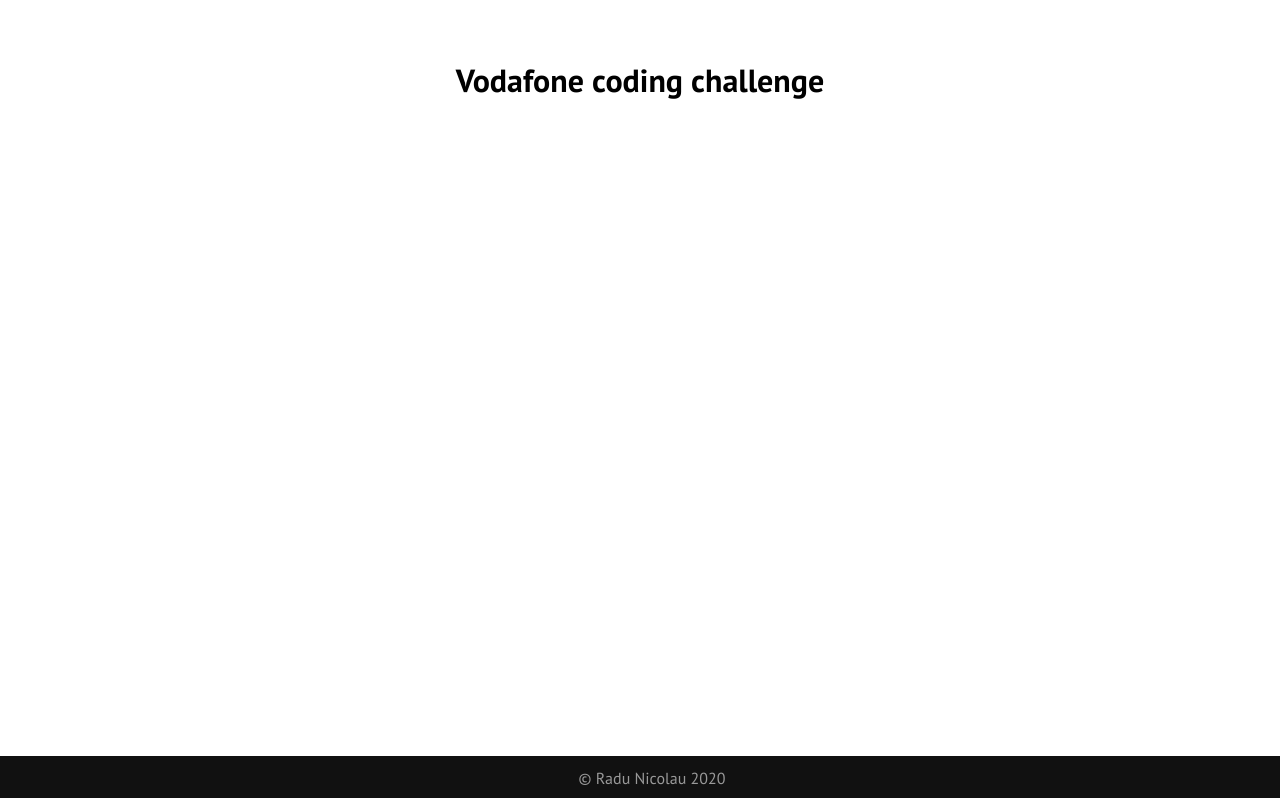
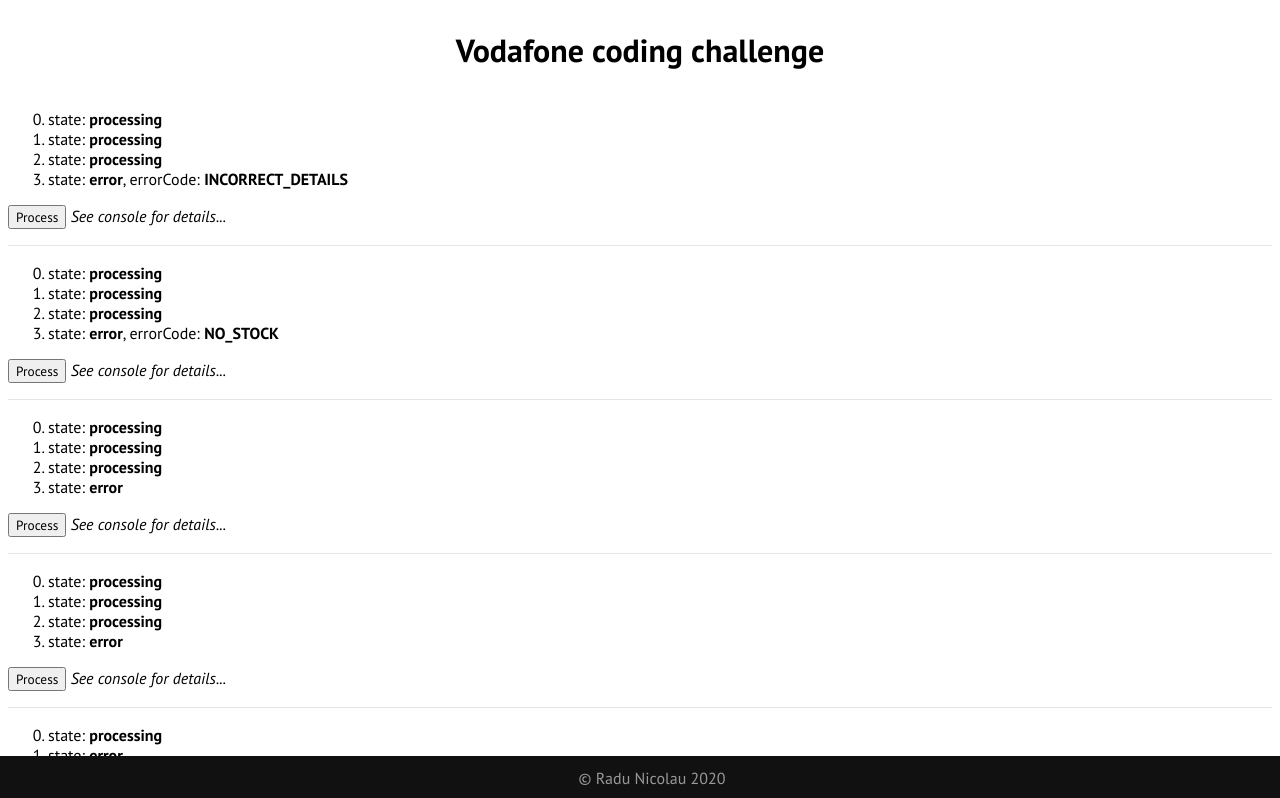
Before and after one commit to nicolau-pro/Vodafone, a React (Create React App) app: page / in a window 1280 px wide. Shown: the top 798 px of the page. Built offline with nearby package versions, Linux system fonts and the light colour scheme; some icons are missing.

Commit message:
Implemented in react app

```diff
--- a/public/styles/App.min.css
+++ b/public/styles/App.min.css
@@ -1 +1 @@
-*{font-family:'PT Sans', sans-serif}header{display:-webkit-box;display:-ms-flexbox;display:flex;-webkit-box-pack:center;-ms-flex-pack:center;justify-content:center;padding:30px}header *{display:inline-block}*{text-align:center}footer{background-color:#111;bottom:0;font-size:16px;left:0;padding:12px;position:fixed;text-align:center;width:100%}footer a{color:#999;text-decoration:none}
+*{font-family:'PT Sans', sans-serif}hr{border:0;border-top:1px solid black;display:block;height:1px;margin:1em 0;opacity:0.1;padding:0}header{display:-webkit-box;display:-ms-flexbox;display:flex;-webkit-box-pack:center;-ms-flex-pack:center;justify-content:center}header *{display:inline-block}footer{background-color:#111;bottom:0;font-size:16px;left:0;padding:12px;position:fixed;text-align:center;width:100%}footer a{color:#999;text-decoration:none}
--- a/src/App.js
+++ b/src/App.js
@@ -1,5 +1,6 @@
 import React, { Component } from 'react';
 import './styles/App.css';
+import Display from './components/Display';
 
 class App extends Component {
   constructor(props) {
@@ -13,64 +14,21 @@
         require('./data/example.json'),
         require('./data/sucess.json'),
       ],
-      currentInput: 5,
     };
   }
 
   componentDidMount() {
-    console.log('Loaded input');
-    console.table(this.state.inputs[this.state.currentInput].data);
-
-    function getProcessingPage(data) {
-      let message = data[0];
-      let state = message.state;
-      let errorCode = message.errorCode;
-
-      console.log(message);
-
-      switch (state) {
-        case 'sucess':
-          console.log("RETURN: { title: 'Order complete', message: null }");
-          return { title: 'Order complete', message: null };
-
-        case 'processing':
-          if (data.length > 1) {
-            data.shift();
-            setTimeout(function () {
-              getProcessingPage(data);
-            }, 200);
-          } else {
-            console.log("RETURN: { title: 'Error page', message: null }");
-            return { title: 'Error page', message: null };
-          }
-          break;
-
-        case 'error':
-          switch (errorCode) {
-            case 'NO_STOCK':
-              console.log("RETURN: { title: 'Error page', message: 'No stock has been found' }");
-              return { title: 'Error page', message: 'No stock has been found' };
-
-            case 'INCORRECT_DETAILS':
-              console.log("RETURN: { title: 'Error page', message: 'Incorrect details have been entered' }");
-              return { title: 'Error page', message: 'Incorrect details have been entered' };
-
-            default:
-              console.log("RETURN: { title: 'Error page', message: null }");
-              return { title: 'Error page', message: null };
-          }
-
-        default:
-          console.log("RETURN: { title: 'Error page', message: null }");
-          return { title: 'Error page', message: null };
-      }
-    }
-
-    getProcessingPage(this.state.inputs[this.state.currentInput].data);
+    console.log('Loaded inputs');
   }
 
   render() {
-    return <></>;
+    return (
+      <>
+        {this.state.inputs.map((input, index) => (
+          <Display key={index} input={input} />
+        ))}
+      </>
+    );
   }
 }
 
--- a/src/components/Display.jsx
+++ b/src/components/Display.jsx
@@ -1,9 +1,82 @@
-import React, { Component } from "react";
+import React, { Component } from 'react';
 
-class Display extends Component {
-  state = {};
+function getProcessingPage(data) {
+  const message = data[0];
+
+  switch (message.state) {
+    case 'sucess':
+      console.log("RETURN: { title: 'Order complete', message: null }");
+      return { title: 'Order complete', message: null };
+
+    case 'processing':
+      console.log('processing' + '.'.repeat(data.length - 1));
+      if (data.length > 1) {
+        let newData = [...data];
+        newData.shift();
+        setTimeout(function () {
+          getProcessingPage(newData);
+        }, 2000);
+      } else {
+        console.log("RETURN: { title: 'Error page', message: null }");
+        return { title: 'Error page', message: null };
+      }
+      break;
+
+    case 'error':
+      switch (message.errorCode) {
+        case 'NO_STOCK':
+          console.log("RETURN: { title: 'Error page', message: 'No stock has been found' }");
+          return { title: 'Error page', message: 'No stock has been found' };
+
+        case 'INCORRECT_DETAILS':
+          console.log("RETURN: { title: 'Error page', message: 'Incorrect details have been entered' }");
+          return { title: 'Error page', message: 'Incorrect details have been entered' };
+
+        default:
+          console.log("RETURN: { title: 'Error page', message: null }");
+          return { title: 'Error page', message: null };
+      }
+
+    default:
+      console.log("RETURN: { title: 'Error page', message: null }");
+      return { title: 'Error page', message: null };
+  }
+}
+
+export class Display extends Component {
+  process = () => {
+    let data = this.props.input.data;
+    console.clear();
+    console.table(data);
+    getProcessingPage(data);
+  };
+
   render() {
-    return <section className="row display">Display</section>;
+    return (
+      <section className='display'>
+        <ol start='0'>
+          {this.props.input.data.map((message, index) => (
+            <li key={index}>
+              <span>
+                state: <strong>{message.state}</strong>
+                {message.errorCode ? (
+                  <>
+                    , errorCode: <strong>{message.errorCode}</strong>
+                  </>
+                ) : (
+                  <></>
+                )}
+              </span>
+            </li>
+          ))}
+        </ol>
+        <button type='button' onClick={this.process}>
+          Process
+        </button>
+        <em>&nbsp;See console for details...</em>
+        <hr />
+      </section>
+    );
   }
 }
 
--- a/src/styles/App.css
+++ b/src/styles/App.css
@@ -1,5 +1,15 @@
 * {
   font-family: 'PT Sans', sans-serif;
+}
+
+hr {
+  border: 0;
+  border-top: 1px solid black;
+  display: block;
+  height: 1px;
+  margin: 1em 0;
+  opacity: 0.1;
+  padding: 0;
 }
 
 header {
@@ -9,15 +19,10 @@
   -webkit-box-pack: center;
       -ms-flex-pack: center;
           justify-content: center;
-  padding: 30px;
 }
 
 header * {
   display: inline-block;
-}
-
-* {
-  text-align: center;
 }
 
 footer {
--- a/src/styles/App.min.css
+++ b/src/styles/App.min.css
@@ -1 +1 @@
-*{font-family:'PT Sans', sans-serif}header{display:-webkit-box;display:-ms-flexbox;display:flex;-webkit-box-pack:center;-ms-flex-pack:center;justify-content:center;padding:30px}header *{display:inline-block}*{text-align:center}footer{background-color:#111;bottom:0;font-size:16px;left:0;padding:12px;position:fixed;text-align:center;width:100%}footer a{color:#999;text-decoration:none}
+*{font-family:'PT Sans', sans-serif}hr{border:0;border-top:1px solid black;display:block;height:1px;margin:1em 0;opacity:0.1;padding:0}header{display:-webkit-box;display:-ms-flexbox;display:flex;-webkit-box-pack:center;-ms-flex-pack:center;justify-content:center}header *{display:inline-block}footer{background-color:#111;bottom:0;font-size:16px;left:0;padding:12px;position:fixed;text-align:center;width:100%}footer a{color:#999;text-decoration:none}
--- a/src/styles/App.scss
+++ b/src/styles/App.scss
@@ -1,5 +1,15 @@
 * {
   font-family: 'PT Sans', sans-serif;
+}
+
+hr {
+  border: 0;
+  border-top: 1px solid black;
+  display: block;
+  height: 1px;
+  margin: 1em 0;
+  opacity: 0.1;
+  padding: 0;
 }
 
 @import 'header';
--- a/src/styles/_header.scss
+++ b/src/styles/_header.scss
@@ -1,7 +1,6 @@
 header {
   display: flex;
   justify-content: center;
-  padding: 30px;
 
   * {
     display: inline-block;
--- a/src/styles/_main.scss
+++ /dev/null
@@ -1,3 +0,0 @@
-* {
-  text-align: center;
-}
--- a/testing/styles/App.min.css
+++ b/testing/styles/App.min.css
@@ -1 +1 @@
-*{font-family:'PT Sans', sans-serif}header{display:-webkit-box;display:-ms-flexbox;display:flex;-webkit-box-pack:center;-ms-flex-pack:center;justify-content:center;padding:30px}header *{display:inline-block}*{text-align:center}footer{background-color:#111;bottom:0;font-size:16px;left:0;padding:12px;position:fixed;text-align:center;width:100%}footer a{color:#999;text-decoration:none}
+*{font-family:'PT Sans', sans-serif}hr{border:0;border-top:1px solid black;display:block;height:1px;margin:1em 0;opacity:0.1;padding:0}header{display:-webkit-box;display:-ms-flexbox;display:flex;-webkit-box-pack:center;-ms-flex-pack:center;justify-content:center}header *{display:inline-block}footer{background-color:#111;bottom:0;font-size:16px;left:0;padding:12px;position:fixed;text-align:center;width:100%}footer a{color:#999;text-decoration:none}
```
